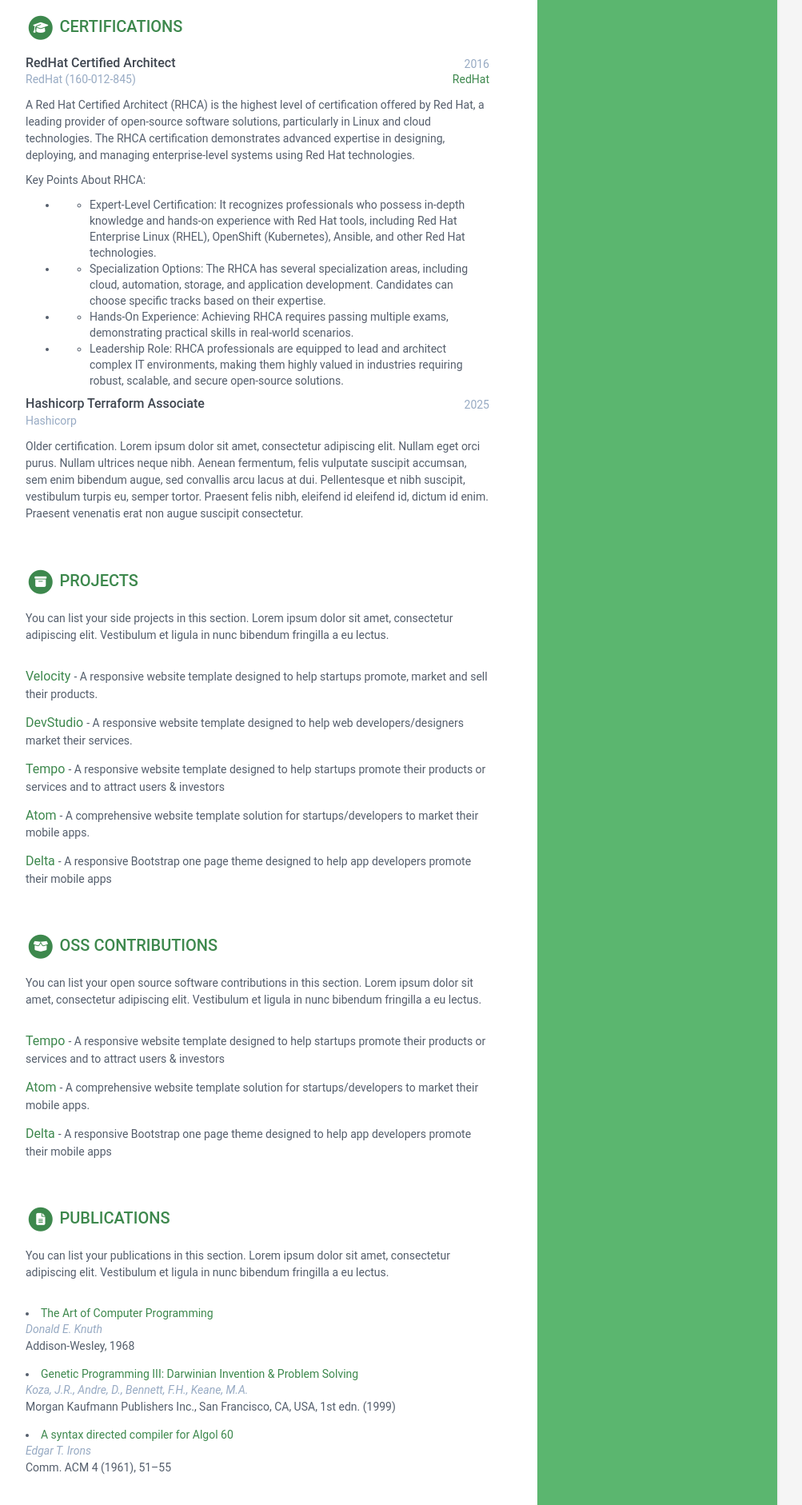
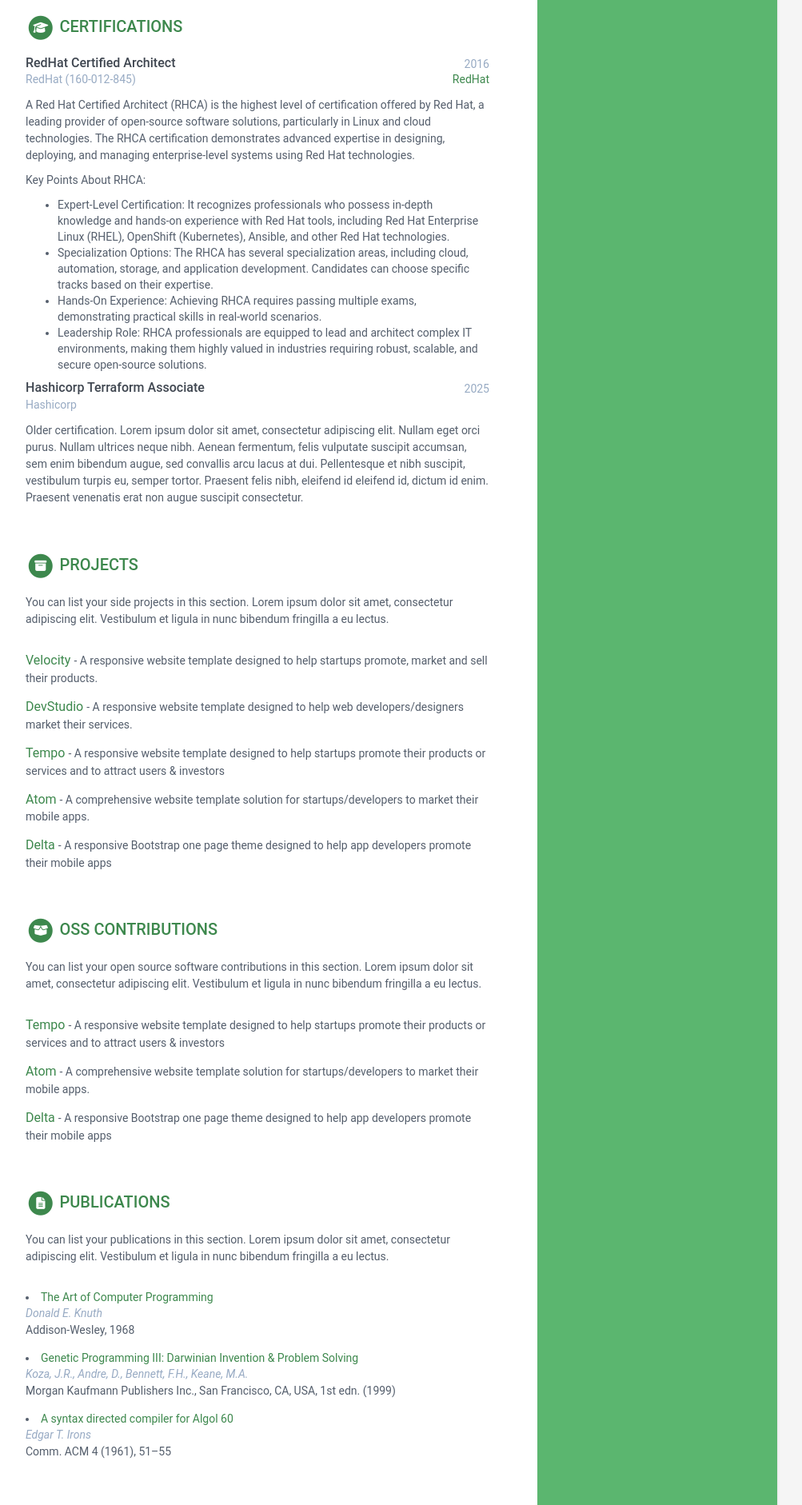
Before and after one commit to Jananimpg/portfolio, a Jekyll site: the page built from index.html, in a window 1280 px wide. Shown: the part 1295-3177 px from the top of the page at 80% size, without its empty margins (168-1171 px from the left). Built offline with Jekyll 4.4.1, drawn with Linux system fonts in a browser that asks for light colours.

```diff
--- a/_data/data.yml
+++ b/_data/data.yml
@@ -139,10 +139,10 @@ certifications:
       A Red Hat Certified Architect (RHCA) is the highest level of certification offered by Red Hat, a leading provider of open-source software solutions, particularly in Linux and cloud technologies. The RHCA certification demonstrates advanced expertise in designing, deploying, and managing enterprise-level systems using Red Hat technologies.
 
       Key Points About RHCA:
-        - * Expert-Level Certification: It recognizes professionals who possess in-depth knowledge and hands-on experience with Red Hat tools, including Red Hat Enterprise Linux (RHEL), OpenShift (Kubernetes), Ansible, and other Red Hat technologies.
-        - * Specialization Options: The RHCA has several specialization areas, including cloud, automation, storage, and application development. Candidates can choose specific tracks based on their expertise.
-        - * Hands-On Experience: Achieving RHCA requires passing multiple exams, demonstrating practical skills in real-world scenarios.
-        - * Leadership Role: RHCA professionals are equipped to lead and architect complex IT environments, making them highly valued in industries requiring robust, scalable, and secure open-source solutions.
+        - Expert-Level Certification: It recognizes professionals who possess in-depth knowledge and hands-on experience with Red Hat tools, including Red Hat Enterprise Linux (RHEL), OpenShift (Kubernetes), Ansible, and other Red Hat technologies.
+        - Specialization Options: The RHCA has several specialization areas, including cloud, automation, storage, and application development. Candidates can choose specific tracks based on their expertise.
+        - Hands-On Experience: Achieving RHCA requires passing multiple exams, demonstrating practical skills in real-world scenarios.
+        - Leadership Role: RHCA professionals are equipped to lead and architect complex IT environments, making them highly valued in industries requiring robust, scalable, and secure open-source solutions.
 
 
   - name: Hashicorp Terraform Associate
```
